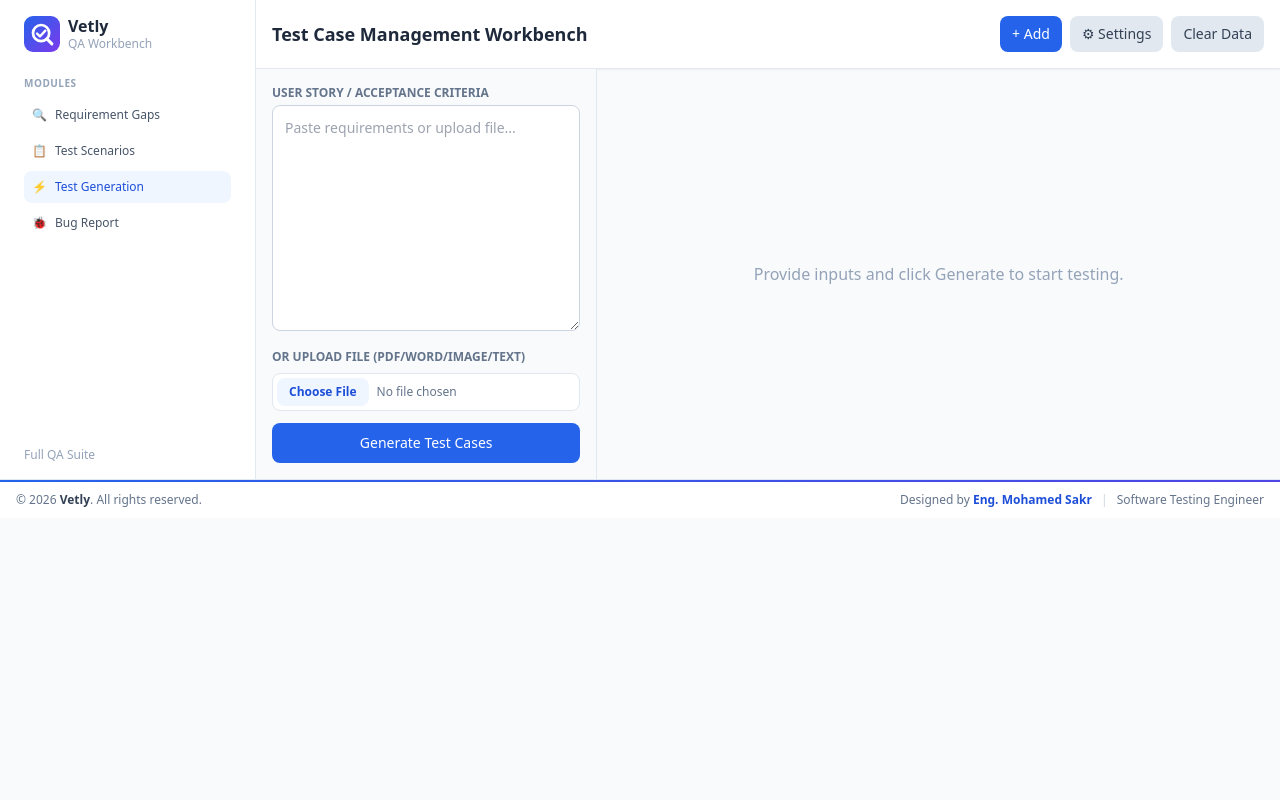
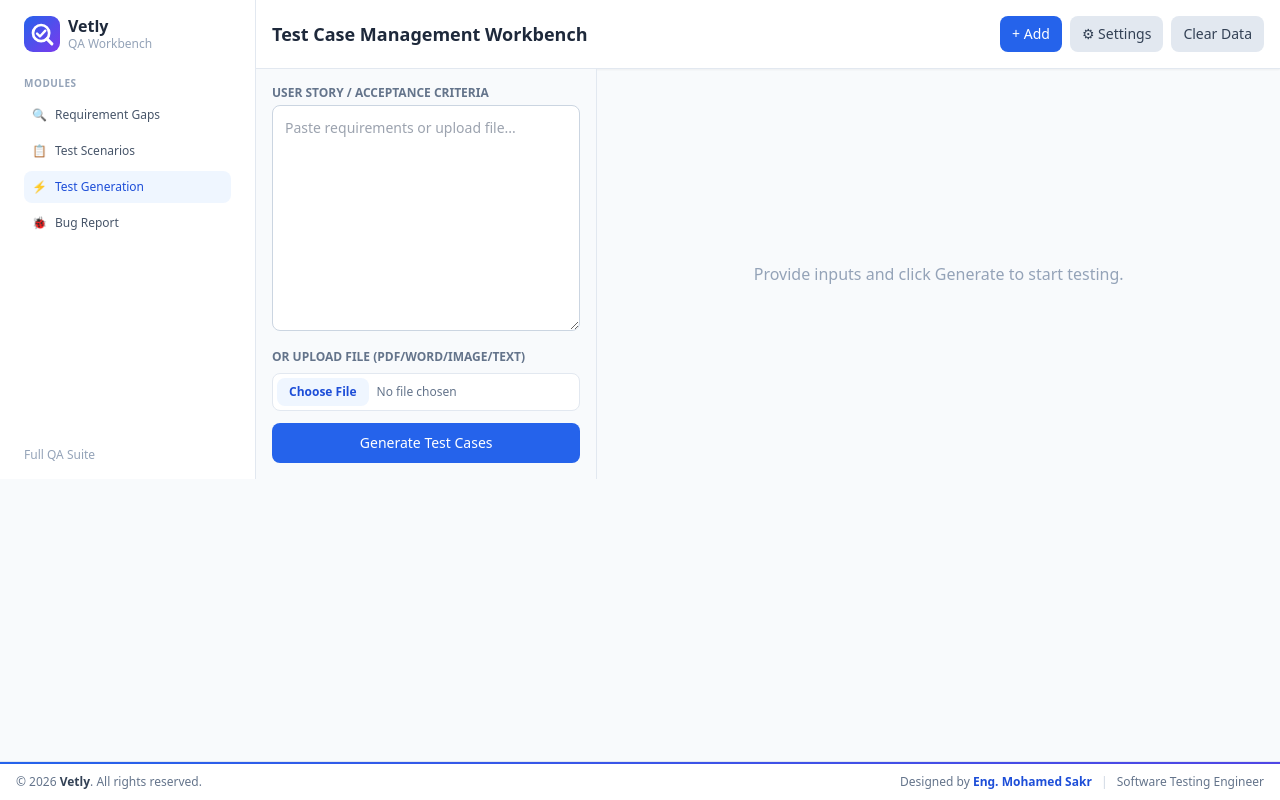
Before and after one commit to msakr255/Vetly, a plain HTML site: page index.html in a window 1280 px wide. Drawn offline with nearby package versions, Linux system fonts and the light colour scheme.

Commit message:
Update index.html

```diff
--- a/index.html
+++ b/index.html
@@ -14,8 +14,8 @@
         ::-webkit-scrollbar-thumb { background: #cbd5e1; border-radius: 4px; }
     </style>
 </head>
-<body>
-    <div id="root"></div>
+<body class="flex flex-col min-h-screen">
+    <div class="flex-grow" id="root"></div>
     <script type="text/babel" src="app.js"></script>
 </body>
 
```
